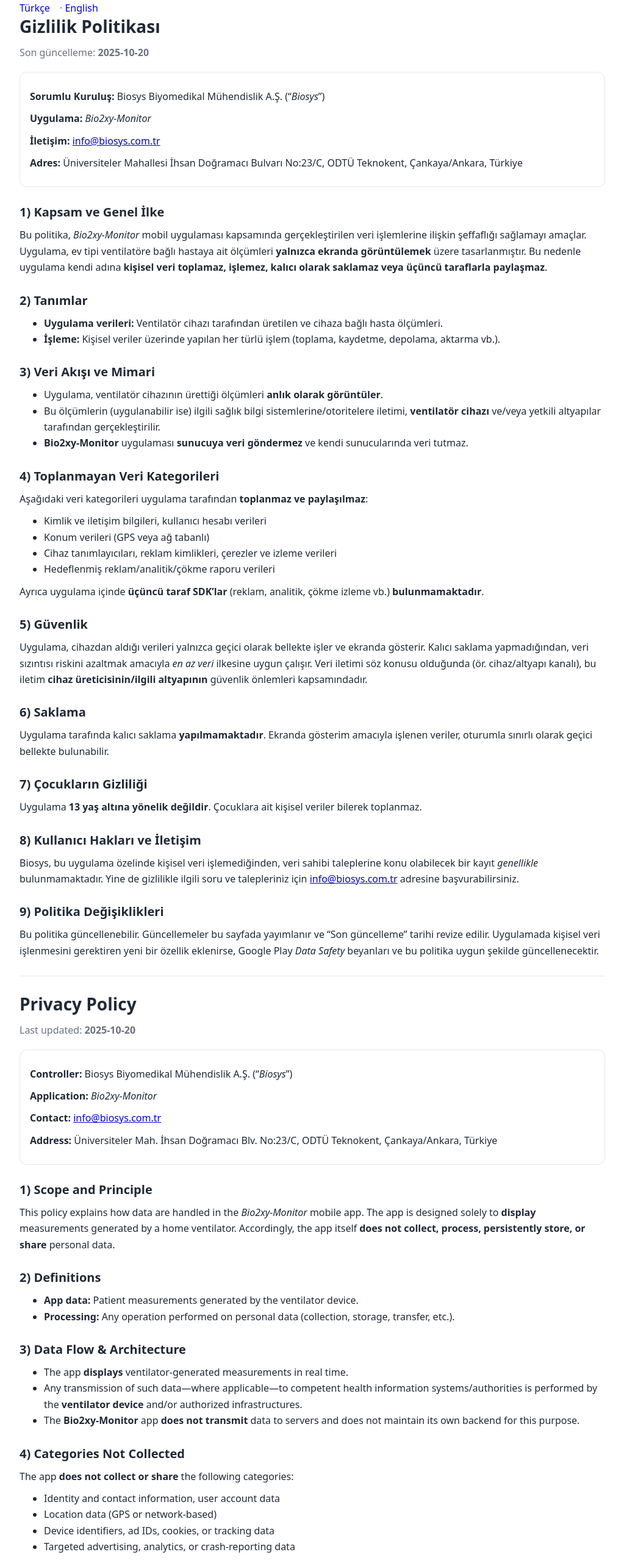
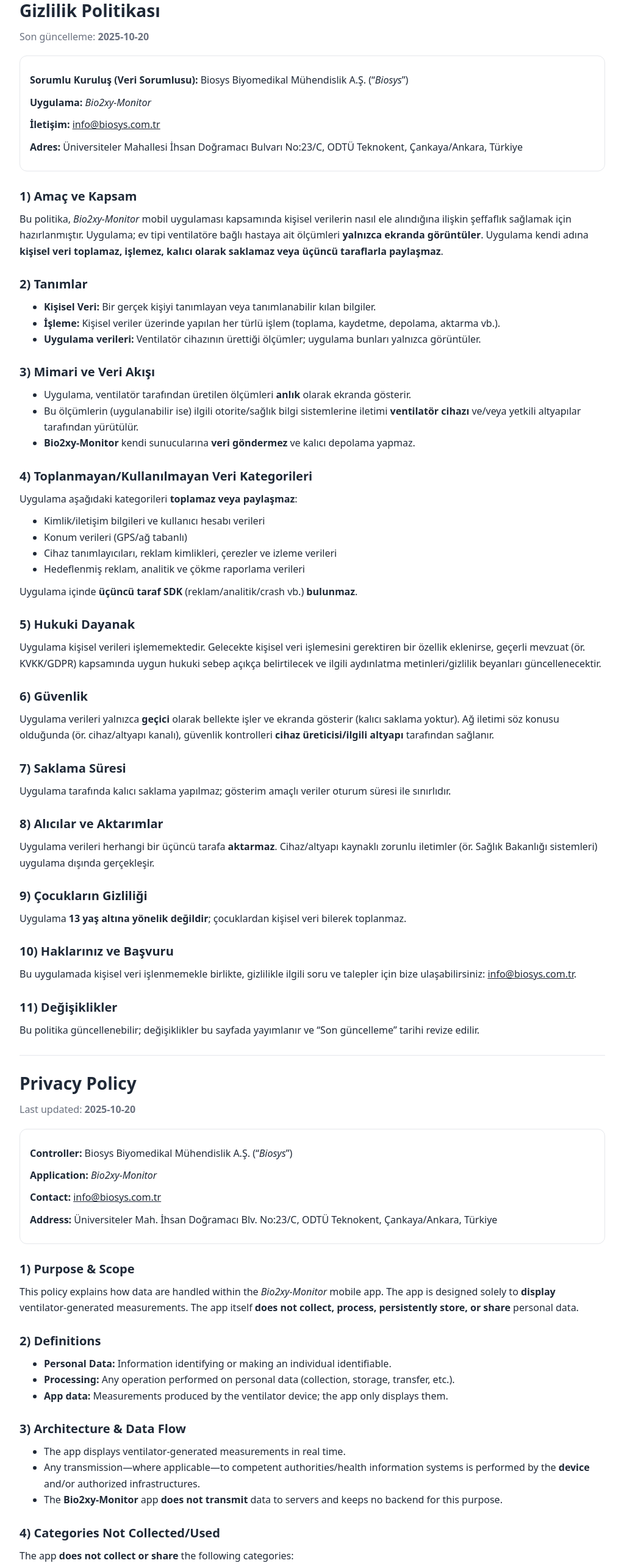
Before and after one commit to Biosys-Dev/bio2xy-privacy, a plain HTML site: page index.html in a window 1280 px wide. Shown: the part 40-2603 px from the top of the page at 61% size, without its empty margins (128-1151 px from the left). Drawn offline with Linux system fonts and the light colour scheme.

Commit message:
Update index.html

```diff
--- a/index.html
+++ b/index.html
@@ -9,79 +9,76 @@
     body{font-family:system-ui,-apple-system,Segoe UI,Roboto,Arial,sans-serif;color:var(--fg);max-width:960px;margin:40px auto;padding:0 18px;line-height:1.65}
     h1,h2{line-height:1.25;margin:0 0 12px}
     h1{font-size:1.75rem} h2{font-size:1.25rem;margin-top:28px}
-    p,ul{margin:10px 0}
-    .muted{color:var(--muted)}
+    p,ul{margin:10px 0} .muted{color:var(--muted)}
     .card{border:1px solid var(--line);border-radius:12px;padding:16px;margin:18px 0;background:#fff}
     hr{border:none;border-top:1px solid var(--line);margin:28px 0}
-    .langswitch a{margin-right:12px;text-decoration:none}
     footer{margin-top:36px;padding-top:14px;border-top:1px solid var(--line);color:var(--muted);font-size:.95rem}
+    a{color:inherit}
   </style>
 </head>
 <body>
-  <div class="langswitch muted">
-    <a href="#tr">Türkçe</a> · <a href="#en">English</a>
-  </div>
-
-  <!-- =========================================
-       TÜRKÇE
-  ========================================== -->
-  <h1 id="tr">Gizlilik Politikası</h1>
+  <h1>Gizlilik Politikası</h1>
   <p class="muted">Son güncelleme: <strong>2025-10-20</strong></p>
 
   <div class="card">
-    <p><strong>Sorumlu Kuruluş:</strong> Biosys Biyomedikal Mühendislik A.Ş. (“<em>Biosys</em>”)</p>
+    <p><strong>Sorumlu Kuruluş (Veri Sorumlusu):</strong> Biosys Biyomedikal Mühendislik A.Ş. (“<em>Biosys</em>”)</p>
     <p><strong>Uygulama:</strong> <em>Bio2xy-Monitor</em></p>
     <p><strong>İletişim:</strong> <a href="mailto:info@biosys.com.tr">info@biosys.com.tr</a></p>
     <p><strong>Adres:</strong> Üniversiteler Mahallesi İhsan Doğramacı Bulvarı No:23/C, ODTÜ Teknokent, Çankaya/Ankara, Türkiye</p>
   </div>
 
-  <h2>1) Kapsam ve Genel İlke</h2>
-  <p>Bu politika, <em>Bio2xy-Monitor</em> mobil uygulaması kapsamında gerçekleştirilen veri işlemlerine ilişkin şeffaflığı sağlamayı amaçlar. Uygulama, ev tipi ventilatöre bağlı hastaya ait ölçümleri <strong>yalnızca ekranda görüntülemek</strong> üzere tasarlanmıştır. Bu nedenle uygulama kendi adına <strong>kişisel veri toplamaz, işlemez, kalıcı olarak saklamaz veya üçüncü taraflarla paylaşmaz</strong>.</p>
+  <h2>1) Amaç ve Kapsam</h2>
+  <p>Bu politika, <em>Bio2xy-Monitor</em> mobil uygulaması kapsamında kişisel verilerin nasıl ele alındığına ilişkin şeffaflık sağlamak için hazırlanmıştır. Uygulama; ev tipi ventilatöre bağlı hastaya ait ölçümleri <strong>yalnızca ekranda görüntüler</strong>. Uygulama kendi adına <strong>kişisel veri toplamaz, işlemez, kalıcı olarak saklamaz veya üçüncü taraflarla paylaşmaz</strong>.</p>
 
   <h2>2) Tanımlar</h2>
   <ul>
-    <li><strong>Uygulama verileri:</strong> Ventilatör cihazı tarafından üretilen ve cihaza bağlı hasta ölçümleri.</li>
+    <li><strong>Kişisel Veri:</strong> Bir gerçek kişiyi tanımlayan veya tanımlanabilir kılan bilgiler.</li>
     <li><strong>İşleme:</strong> Kişisel veriler üzerinde yapılan her türlü işlem (toplama, kaydetme, depolama, aktarma vb.).</li>
+    <li><strong>Uygulama verileri:</strong> Ventilatör cihazının ürettiği ölçümler; uygulama bunları yalnızca görüntüler.</li>
   </ul>
 
-  <h2>3) Veri Akışı ve Mimari</h2>
+  <h2>3) Mimari ve Veri Akışı</h2>
   <ul>
-    <li>Uygulama, ventilatör cihazının ürettiği ölçümleri <strong>anlık olarak görüntüler</strong>.</li>
-    <li>Bu ölçümlerin (uygulanabilir ise) ilgili sağlık bilgi sistemlerine/otoritelere iletimi, <strong>ventilatör cihazı</strong> ve/veya yetkili altyapılar tarafından gerçekleştirilir.</li>
-    <li><strong>Bio2xy-Monitor</strong> uygulaması <strong>sunucuya veri göndermez</strong> ve kendi sunucularında veri tutmaz.</li>
+    <li>Uygulama, ventilatör tarafından üretilen ölçümleri <strong>anlık</strong> olarak ekranda gösterir.</li>
+    <li>Bu ölçümlerin (uygulanabilir ise) ilgili otorite/sağlık bilgi sistemlerine iletimi <strong>ventilatör cihazı</strong> ve/veya yetkili altyapılar tarafından yürütülür.</li>
+    <li><strong>Bio2xy-Monitor</strong> kendi sunucularına <strong>veri göndermez</strong> ve kalıcı depolama yapmaz.</li>
   </ul>
 
-  <h2>4) Toplanmayan Veri Kategorileri</h2>
-  <p>Aşağıdaki veri kategorileri uygulama tarafından <strong>toplanmaz ve paylaşılmaz</strong>:</p>
+  <h2>4) Toplanmayan/Kullanılmayan Veri Kategorileri</h2>
+  <p>Uygulama aşağıdaki kategorileri <strong>toplamaz veya paylaşmaz</strong>:</p>
   <ul>
-    <li>Kimlik ve iletişim bilgileri, kullanıcı hesabı verileri</li>
-    <li>Konum verileri (GPS veya ağ tabanlı)</li>
+    <li>Kimlik/iletişim bilgileri ve kullanıcı hesabı verileri</li>
+    <li>Konum verileri (GPS/ağ tabanlı)</li>
     <li>Cihaz tanımlayıcıları, reklam kimlikleri, çerezler ve izleme verileri</li>
-    <li>Hedeflenmiş reklam/analitik/çökme raporu verileri</li>
+    <li>Hedeflenmiş reklam, analitik ve çökme raporlama verileri</li>
   </ul>
-  <p>Ayrıca uygulama içinde <strong>üçüncü taraf SDK’lar</strong> (reklam, analitik, çökme izleme vb.) <strong>bulunmamaktadır</strong>.</p>
+  <p>Uygulama içinde <strong>üçüncü taraf SDK</strong> (reklam/analitik/crash vb.) <strong>bulunmaz</strong>.</p>
 
-  <h2>5) Güvenlik</h2>
-  <p>Uygulama, cihazdan aldığı verileri yalnızca geçici olarak bellekte işler ve ekranda gösterir. Kalıcı saklama yapmadığından, veri sızıntısı riskini azaltmak amacıyla <em>en az veri</em> ilkesine uygun çalışır. Veri iletimi söz konusu olduğunda (ör. cihaz/altyapı kanalı), bu iletim <strong>cihaz üreticisinin/ilgili altyapının</strong> güvenlik önlemleri kapsamındadır.</p>
+  <h2>5) Hukuki Dayanak</h2>
+  <p>Uygulama kişisel verileri işlememektedir. Gelecekte kişisel veri işlemesini gerektiren bir özellik eklenirse, geçerli mevzuat (ör. KVKK/GDPR) kapsamında uygun hukuki sebep açıkça belirtilecek ve ilgili aydınlatma metinleri/gizlilik beyanları güncellenecektir.</p>
 
-  <h2>6) Saklama</h2>
-  <p>Uygulama tarafında kalıcı saklama <strong>yapılmamaktadır</strong>. Ekranda gösterim amacıyla işlenen veriler, oturumla sınırlı olarak geçici bellekte bulunabilir.</p>
+  <h2>6) Güvenlik</h2>
+  <p>Uygulama verileri yalnızca <strong>geçici</strong> olarak bellekte işler ve ekranda gösterir (kalıcı saklama yoktur). Ağ iletimi söz konusu olduğunda (ör. cihaz/altyapı kanalı), güvenlik kontrolleri <strong>cihaz üreticisi/ilgili altyapı</strong> tarafından sağlanır.</p>
 
-  <h2>7) Çocukların Gizliliği</h2>
-  <p>Uygulama <strong>13 yaş altına yönelik değildir</strong>. Çocuklara ait kişisel veriler bilerek toplanmaz.</p>
+  <h2>7) Saklama Süresi</h2>
+  <p>Uygulama tarafında kalıcı saklama yapılmaz; gösterim amaçlı veriler oturum süresi ile sınırlıdır.</p>
 
-  <h2>8) Kullanıcı Hakları ve İletişim</h2>
-  <p>Biosys, bu uygulama özelinde kişisel veri işlemediğinden, veri sahibi taleplerine konu olabilecek bir kayıt <em>genellikle</em> bulunmamaktadır. Yine de gizlilikle ilgili soru ve talepleriniz için <a href="mailto:info@biosys.com.tr">info@biosys.com.tr</a> adresine başvurabilirsiniz.</p>
+  <h2>8) Alıcılar ve Aktarımlar</h2>
+  <p>Uygulama verileri herhangi bir üçüncü tarafa <strong>aktarmaz</strong>. Cihaz/altyapı kaynaklı zorunlu iletimler (ör. Sağlık Bakanlığı sistemleri) uygulama dışında gerçekleşir.</p>
 
-  <h2>9) Politika Değişiklikleri</h2>
-  <p>Bu politika güncellenebilir. Güncellemeler bu sayfada yayımlanır ve “Son güncelleme” tarihi revize edilir. Uygulamada kişisel veri işlenmesini gerektiren yeni bir özellik eklenirse, Google Play <em>Data Safety</em> beyanları ve bu politika uygun şekilde güncellenecektir.</p>
+  <h2>9) Çocukların Gizliliği</h2>
+  <p>Uygulama <strong>13 yaş altına yönelik değildir</strong>; çocuklardan kişisel veri bilerek toplanmaz.</p>
+
+  <h2>10) Haklarınız ve Başvuru</h2>
+  <p>Bu uygulamada kişisel veri işlenmemekle birlikte, gizlilikle ilgili soru ve talepler için bize ulaşabilirsiniz: <a href="mailto:info@biosys.com.tr">info@biosys.com.tr</a>.</p>
+
+  <h2>11) Değişiklikler</h2>
+  <p>Bu politika güncellenebilir; değişiklikler bu sayfada yayımlanır ve “Son güncelleme” tarihi revize edilir.</p>
 
   <hr>
 
-  <!-- =========================================
-       ENGLISH
-  ========================================== -->
-  <h1 id="en">Privacy Policy</h1>
+  <!-- =======================  ENGLISH  ======================= -->
+  <h1>Privacy Policy</h1>
   <p class="muted">Last updated: <strong>2025-10-20</strong></p>
 
   <div class="card">
@@ -91,46 +88,53 @@
     <p><strong>Address:</strong> Üniversiteler Mah. İhsan Doğramacı Blv. No:23/C, ODTÜ Teknokent, Çankaya/Ankara, Türkiye</p>
   </div>
 
-  <h2>1) Scope and Principle</h2>
-  <p>This policy explains how data are handled in the <em>Bio2xy-Monitor</em> mobile app. The app is designed solely to <strong>display</strong> measurements generated by a home ventilator. Accordingly, the app itself <strong>does not collect, process, persistently store, or share</strong> personal data.</p>
+  <h2>1) Purpose & Scope</h2>
+  <p>This policy explains how data are handled within the <em>Bio2xy-Monitor</em> mobile app. The app is designed solely to <strong>display</strong> ventilator-generated measurements. The app itself <strong>does not collect, process, persistently store, or share</strong> personal data.</p>
 
   <h2>2) Definitions</h2>
   <ul>
-    <li><strong>App data:</strong> Patient measurements generated by the ventilator device.</li>
+    <li><strong>Personal Data:</strong> Information identifying or making an individual identifiable.</li>
     <li><strong>Processing:</strong> Any operation performed on personal data (collection, storage, transfer, etc.).</li>
+    <li><strong>App data:</strong> Measurements produced by the ventilator device; the app only displays them.</li>
   </ul>
 
-  <h2>3) Data Flow & Architecture</h2>
+  <h2>3) Architecture & Data Flow</h2>
   <ul>
-    <li>The app <strong>displays</strong> ventilator-generated measurements in real time.</li>
-    <li>Any transmission of such data—where applicable—to competent health information systems/authorities is performed by the <strong>ventilator device</strong> and/or authorized infrastructures.</li>
-    <li>The <strong>Bio2xy-Monitor</strong> app <strong>does not transmit</strong> data to servers and does not maintain its own backend for this purpose.</li>
+    <li>The app displays ventilator-generated measurements in real time.</li>
+    <li>Any transmission—where applicable—to competent authorities/health information systems is performed by the <strong>device</strong> and/or authorized infrastructures.</li>
+    <li>The <strong>Bio2xy-Monitor</strong> app <strong>does not transmit</strong> data to servers and keeps no backend for this purpose.</li>
   </ul>
 
-  <h2>4) Categories Not Collected</h2>
+  <h2>4) Categories Not Collected/Used</h2>
   <p>The app <strong>does not collect or share</strong> the following categories:</p>
   <ul>
-    <li>Identity and contact information, user account data</li>
-    <li>Location data (GPS or network-based)</li>
-    <li>Device identifiers, ad IDs, cookies, or tracking data</li>
+    <li>Identity/contact information and account data</li>
+    <li>Location data (GPS/network-based)</li>
+    <li>Device identifiers, ad IDs, cookies, tracking data</li>
     <li>Targeted advertising, analytics, or crash-reporting data</li>
   </ul>
-  <p>There are also <strong>no third-party SDKs</strong> (ads/analytics/crash) embedded in the app.</p>
+  <p>No <strong>third-party SDKs</strong> (ads/analytics/crash) are embedded in the app.</p>
 
-  <h2>5) Security</h2>
-  <p>The app processes data transiently in memory for on-screen display and follows a data-minimization approach. Where network transmission occurs (e.g., via device/infrastructure), such transmission is covered by the <strong>device manufacturer’s/relevant infrastructure’s</strong> security controls.</p>
+  <h2>5) Legal Basis</h2>
+  <p>The app does not process personal data. If a future feature requires processing, the appropriate legal basis (e.g., under GDPR/KVKK) will be identified and relevant disclosures updated.</p>
 
-  <h2>6) Retention</h2>
-  <p>The app performs <strong>no persistent storage</strong>. Data handled for display may reside temporarily in memory and is limited to the active session.</p>
+  <h2>6) Security</h2>
+  <p>Data are handled <strong>transiently</strong> in memory for on-screen display. Where network transmission occurs (e.g., via device/infrastructure), such transmission is protected under the security controls of the <strong>device manufacturer/relevant infrastructure</strong>.</p>
 
-  <h2>7) Children’s Privacy</h2>
-  <p>The app is <strong>not directed to children under 13</strong>, and we do not knowingly collect personal data from children.</p>
+  <h2>7) Retention</h2>
+  <p>No persistent storage is performed by the app; data are limited to the active session.</p>
 
-  <h2>8) User Rights & Contact</h2>
-  <p>As no personal data are processed by the app, there is generally no data subject information to act upon. For privacy inquiries, please contact <a href="mailto:info@biosys.com.tr">info@biosys.com.tr</a>.</p>
+  <h2>8) Recipients & Transfers</h2>
+  <p>The app does <strong>not</strong> transfer data to third parties. Mandatory transmissions by device/infrastructure (e.g., to national health systems) occur outside the app.</p>
 
-  <h2>9) Changes to this Policy</h2>
-  <p>We may update this policy. Updates will be posted on this page with a revised “Last updated” date. Should a future feature require personal-data processing, both the Google Play <em>Data Safety</em> disclosures and this policy will be updated accordingly.</p>
+  <h2>9) Children’s Privacy</h2>
+  <p>The app is <strong>not directed to children under 13</strong>; we do not knowingly collect personal data from children.</p>
+
+  <h2>10) Your Rights & Contact</h2>
+  <p>Although the app does not process personal data, you may contact us for privacy inquiries at <a href="mailto:info@biosys.com.tr">info@biosys.com.tr</a>.</p>
+
+  <h2>11) Changes</h2>
+  <p>We may update this policy; updates will be posted here with a revised “Last updated” date.</p>
 
   <footer>© Biosys Biyomedikal Mühendislik A.Ş.</footer>
 </body>
```
